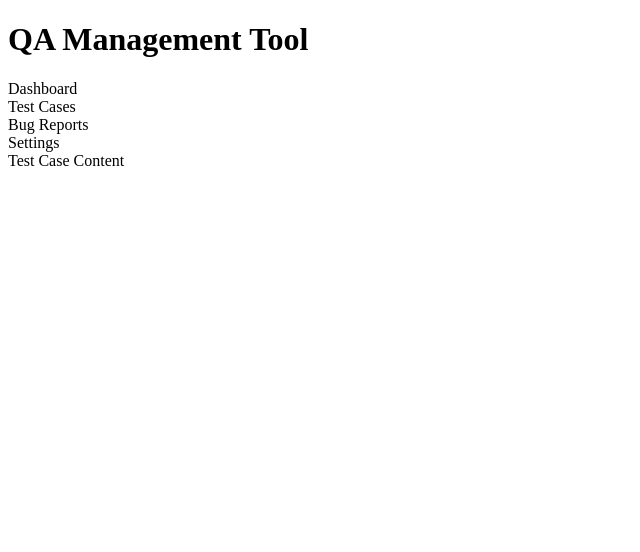
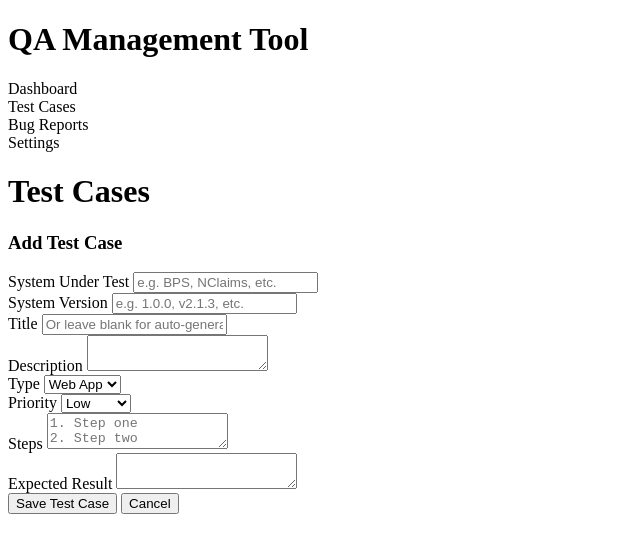
Before and after one commit to mryoshizaki/qa-management-app, a plain HTML site: page index.html in a window 1280 px wide. Both pictures are taken after a click on the element "Test Cases". Shown: the whole page, without its empty margins (0-640 px from the left). Drawn offline with Linux system fonts and the light colour scheme.

Commit message:
new test case form

```diff
--- a/index.html
+++ b/index.html
@@ -23,19 +23,64 @@
 
             <div class="content">
                 <div id="dashboard" class="section active">
-                    Dashboard Content
+                    <h1>Dashboard</h1>
                 </div>
 
                 <div id="testcases" class="section">
-                    Test Case Content
+                    <h1>Test Cases</h1>
+                    <div id="test-form">
+                        <h3>Add Test Case</h3>
+                    <div class="form-group">
+                        <label>System Under Test</label>
+                        <input type="text" id="testSystem" placeholder="e.g. BPS, NClaims, etc.">
+                    </div>
+                    <div class="form-group">
+                        <label>System Version</label>
+                        <input type="text" id="testSystemVersion" placeholder="e.g. 1.0.0, v2.1.3, etc.">
+                    </div>
+                    <div class="form-group">
+                        <label>Title</label>
+                        <input type="text" id="testTitle" placeholder="Or leave blank for auto-generated title">
+                    </div>
+                    <div class="form-group">
+                        <label>Description</label>
+                        <textarea id="testDescription"></textarea>
+                    </div>
+                    <div class="grid">
+                        <div class="form-group">
+                            <label>Type</label>
+                            <select id="testType">
+                                <option value="web">Web App</option>
+                                <option value="api">API</option>
+                            </select>
+                        </div>
+                        <div class="form-group">
+                            <label>Priority</label>
+                            <select id="testPriority">
+                                <option value="low">Low</option>
+                                <option value="medium">Medium</option>
+                                <option value="high">High</option>
+                            </select>
+                        </div>
+                    </div>
+                    <div class="form-group">
+                        <label>Steps</label>
+                        <textarea id="testSteps" placeholder="1. Step one&#10;2. Step two&#10;3. Step three"></textarea>
+                    </div>
+                    <div class="form-group">
+                        <label>Expected Result</label>
+                        <textarea id="testExpected"></textarea>
+                    </div>
+                    <button class="btn" onclick="saveTest()">Save Test Case</button>
+                    <button class="btn btn-danger" onclick="hideTestForm()">Cancel</button>
                 </div>
 
                 <div id="bugreports" class="section">
-                    Bug reports Content
+                    <h1>Bug Reports</h1>
                 </div>
 
                 <div id="settings" class="section">
-                    Settings Content
+                    <h1>Settings</h1>
                 </div>
             </div>
         </div>
```
